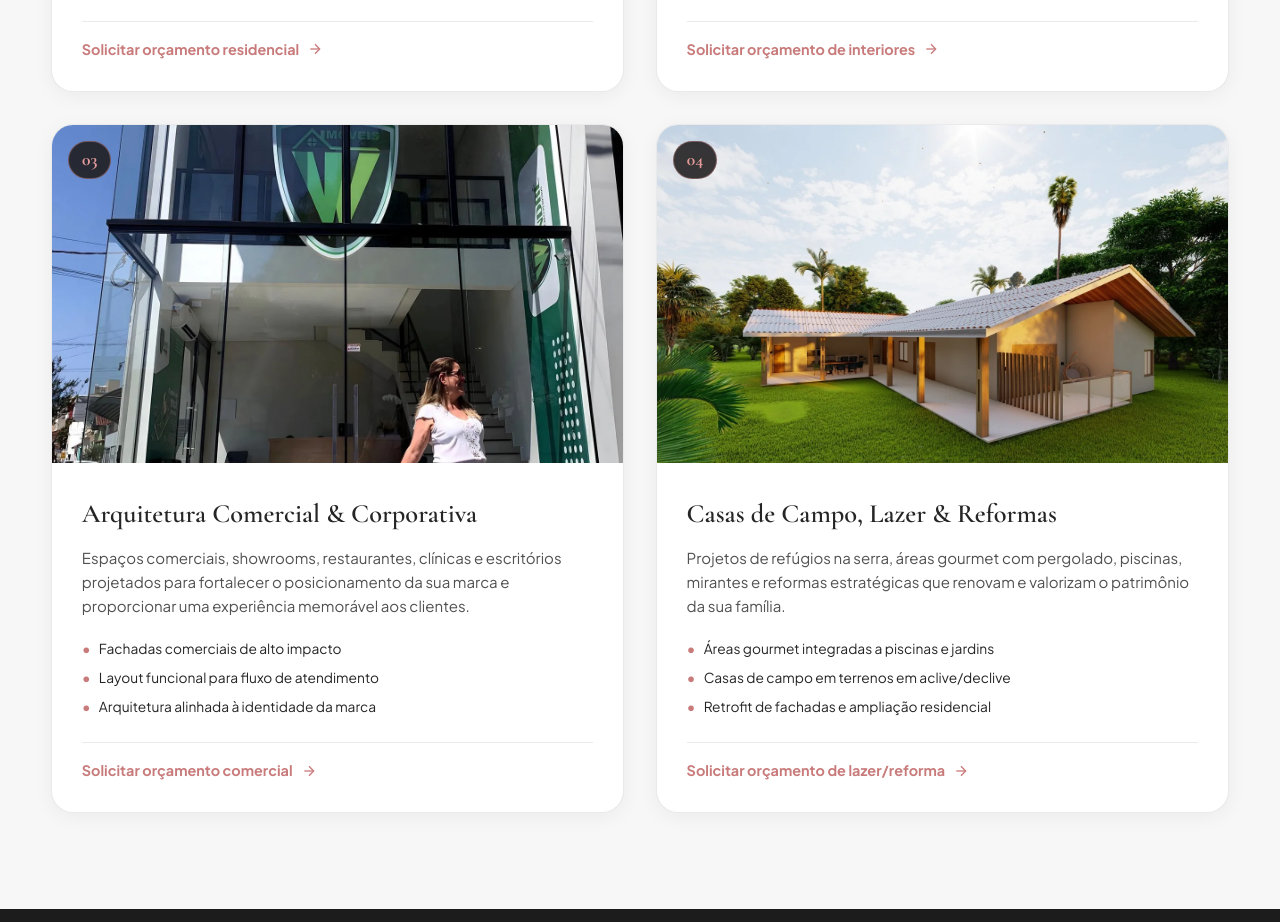
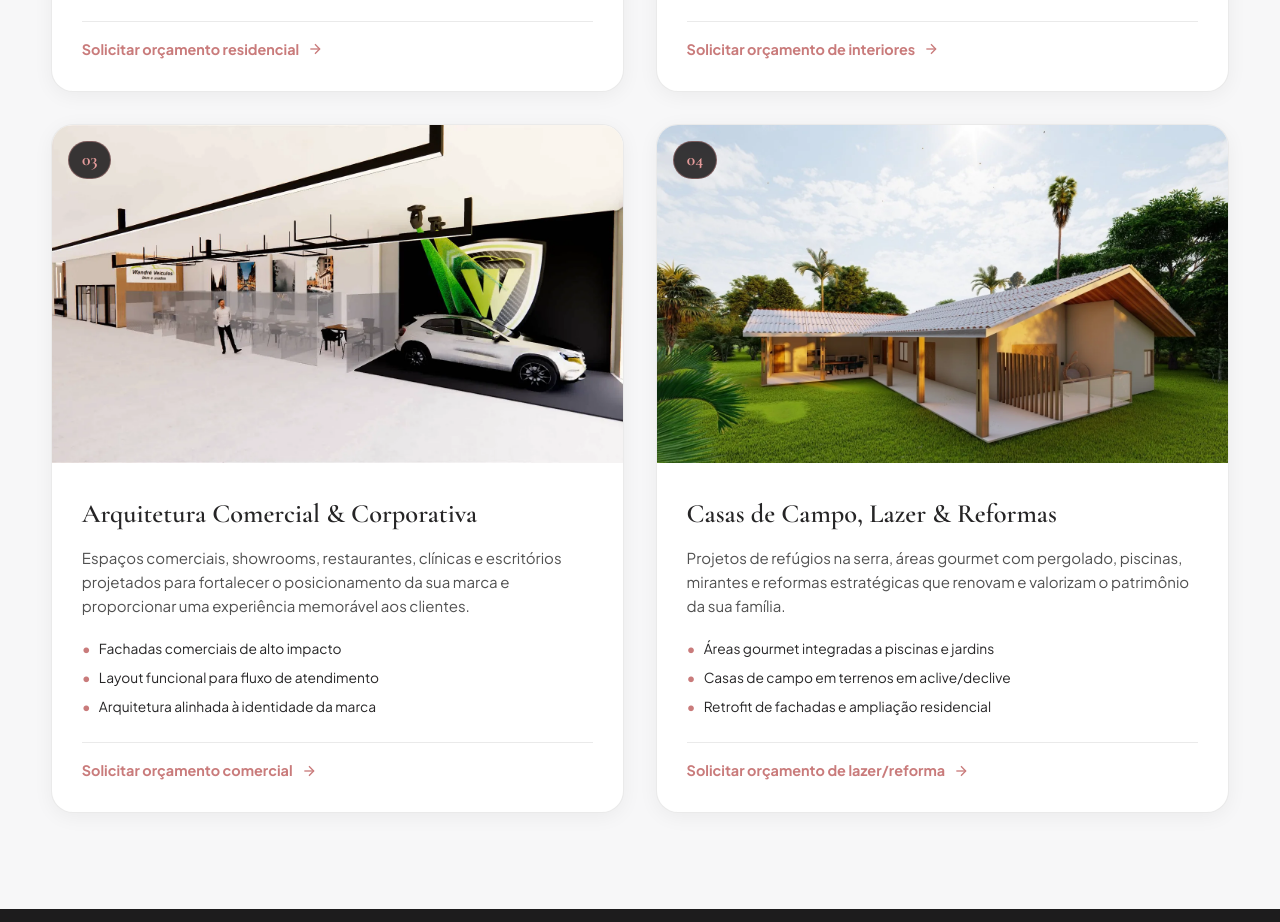
Before and after one commit to thierryrs1/AngelicaGarciaArquitetura, a plain HTML site: page index.html in a window 1280 px wide. Shown: the part 2993-3915 px from the top of the page. Drawn offline with nearby package versions, Linux system fonts and the light colour scheme.

Commit message:
feat(servicos): atualizar imagem de arquitetura comercial para projeto contemporaneo de alto padrao

```diff
--- a/index.html
+++ b/index.html
@@ -465,7 +465,7 @@
           <!-- Service 3 -->
           <article class="service-card" data-reveal>
             <div class="service-card-media">
-              <img src="assets/img/obra-comercial-fachada-vidro.webp" alt="Arquitetura Comercial e Corporativa"
+              <img src="assets/img/projeto-reforma-comercial-corporativa.webp" alt="Arquitetura Comercial e Corporativa de Alto Padrão"
                 loading="lazy" width="800" height="475" />
               <span class="service-number">03</span>
             </div>
```
Also changed, not shown: assets/img/projeto-escritorio-corporativo-metalica.webp (added), assets/img/projeto-reforma-comercial-corporativa.webp (added), 1 other file.
